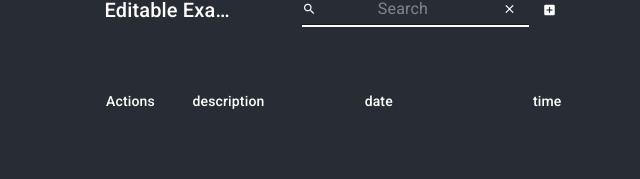
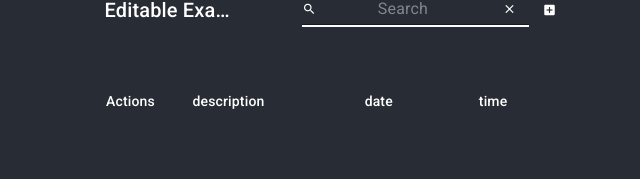
Before and after one commit to elderoliver/codetime, a React (Create React App) app: page / in a window 1280 px wide. Shown: the part 259-438 px from the top of the page, without its empty margins (311-951 px from the left). Built offline with nearby package versions, Linux system fonts and the light colour scheme.

Commit message:
Add history time (button save)

```diff
--- a/src/pages/main/index.js
+++ b/src/pages/main/index.js
@@ -11,31 +11,14 @@ export default function Main(){
 
     const [saveStartTime,setSaveStartTime] = useState(time);
 
-
-
-
-    /* const [dataTable,setDataTable] = useState([{
-        description: 'Start develop the application',
-        date: '06/05/2020 15:44',
-        time: '20 min'
-    },{
-        description: 'Start develop the application',
-        date: '06/05/2020 15:44',
-        time: '20 min'
-    },{
-        description: 'Start develop the application',
-        date: '06/05/2020 15:44',
-        time: '20 min'
-    }]); */
-
     const [dataTable, setDataTable] = React.useState({
         columns: [
           { title: 'description', field: 'description' },
           { title: 'date', field: 'date' },
-          { title: 'time', field: 'time', type: 'numeric' },
+          { title: 'time', field: 'time' },
         ],
         data: [],
-      });
+    });
 
     useEffect( () => {
 
@@ -53,13 +36,22 @@ export default function Main(){
 
             if(startDate.getTime() == finalDate.getTime()) {
 
-                const newRow = {
-                    description: 'Start develop the application',
+
+                //save();
+                const newData = {
+                    description: '',
                     date: '06/05/2020 15:44',
                     time: '20 min'
                 };
 
-                setDataTable([...dataTable.data,newRow]);
+                //setDataTable([...dataTable.data,newRow]);
+
+                setDataTable((prevState) => {
+                    const data = [...prevState.data];
+                    data.push(newData);
+                    return { ...prevState, data };
+                });
+
                 setTime(saveStartTime);
                 clearInterval(myInterval);
 
@@ -90,11 +82,21 @@ export default function Main(){
 
     function save(){
 
+        const now = new Date;
+
         const newData = {
             description: '',
             date: '',
             time: ''
         };
+
+        const day = ("0" + (now.getDay() + 1)).slice(-2);
+        const month = ("0" + (now.getMonth() + 1)).slice(-2);
+
+        newData.date = day+'/'+month+'/'+now.getFullYear()+' '+now.getHours()+':'+now.getMinutes();
+
+        console.log('saveStartTime: '+saveStartTime,'time: '+time)
+        newData.time = difOfTime(saveStartTime,time);
 
         setDataTable((prevState) => {
             const data = [...prevState.data];
@@ -110,6 +112,31 @@ export default function Main(){
     function valueOfInput(e){
         console.log('Value of my input: ', e);
         setSaveStartTime(e);
+    }
+
+
+    function difOfTime(date1,date2){
+
+        const dt1 = new Date("January 31 1980 "+date1);
+        const dt2 = new Date("January 31 1980 "+date2);
+
+        let diffTime = Math.abs(dt1 - dt2);
+
+        let diffHours = Math.floor(  diffTime / (1000 * 60 * 60) );
+        diffHours = ("0" + (diffHours)).slice(-2);
+
+        diffTime = diffTime - ( diffHours * 1000 * 60 * 60);
+
+        let diffMinutes = Math.floor(diffTime / (1000 * 60));
+        diffMinutes = ("0" + (diffMinutes)).slice(-2);
+
+        diffTime = diffTime - ( diffMinutes * 1000 * 60 );
+
+        let diffSeconds = Math.floor(diffTime / (1000));
+        diffSeconds = ("0" + (diffSeconds)).slice(-2);
+
+        return diffHours+':'+diffMinutes+':'+diffSeconds;
+
     }
 
     return (
```
